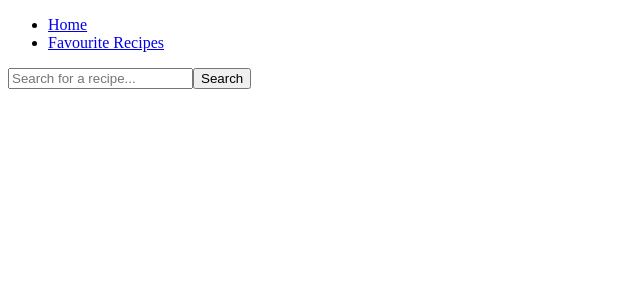
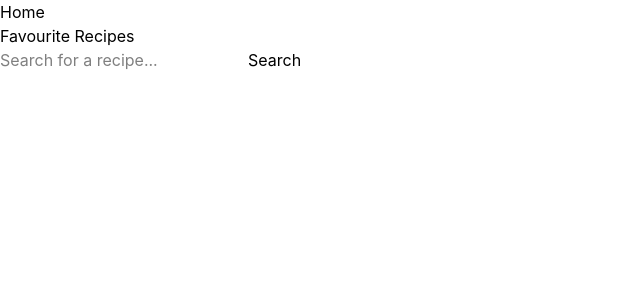
Before and after one commit to Mith29/sba-10-recipe-discovery-app, a React (Vite) app: page /favourites in a window 1280 px wide. Shown: the top 300 px of the page, without its empty margins (0-640 px from the left). Built offline with nearby package versions, Linux system fonts and the light colour scheme.

Commit message:
Installed tailwind and heroicon

```diff
--- a/package.json
+++ b/package.json
@@ -10,9 +10,12 @@
     "preview": "vite preview"
   },
   "dependencies": {
+    "@heroicons/react": "^2.2.0",
+    "@tailwindcss/vite": "^4.2.1",
     "react": "^19.2.0",
     "react-dom": "^19.2.0",
-    "react-router-dom": "^7.13.1"
+    "react-router-dom": "^7.13.1",
+    "tailwindcss": "^4.2.1"
   },
   "devDependencies": {
     "@eslint/js": "^9.39.1",
--- a/src/index.css
+++ b/src/index.css
@@ -0,0 +1 @@
+@import "tailwindcss";
--- a/vite.config.js
+++ b/vite.config.js
@@ -1,7 +1,8 @@
 import { defineConfig } from 'vite'
 import react from '@vitejs/plugin-react-swc'
+import tailwindcss from '@tailwindcss/vite'
 
 // https://vite.dev/config/
 export default defineConfig({
-  plugins: [react()],
+  plugins: [react(),tailwindcss()],
 })
```
Also changed, not shown: 1 other file (tests, documents, lock files or other folders).
